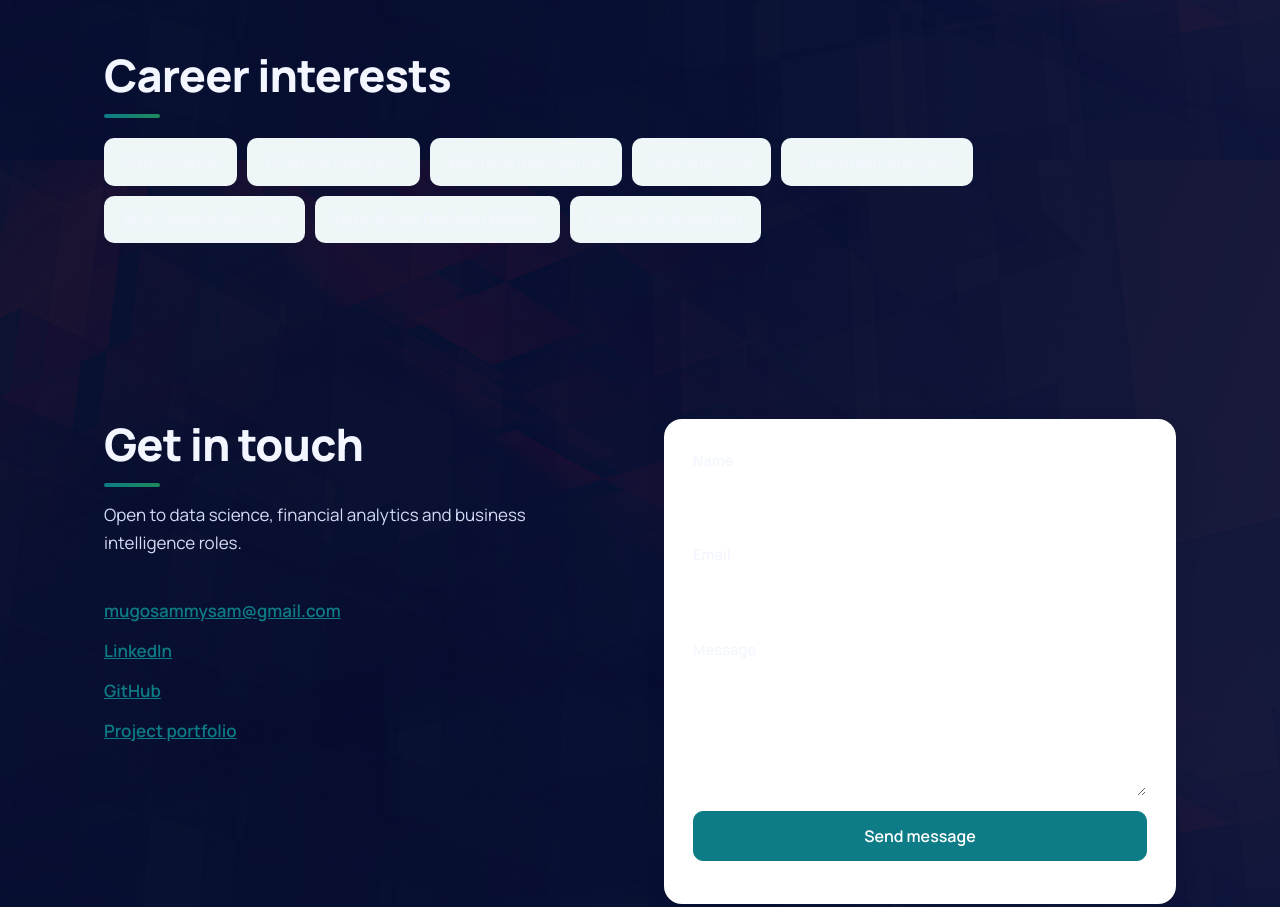
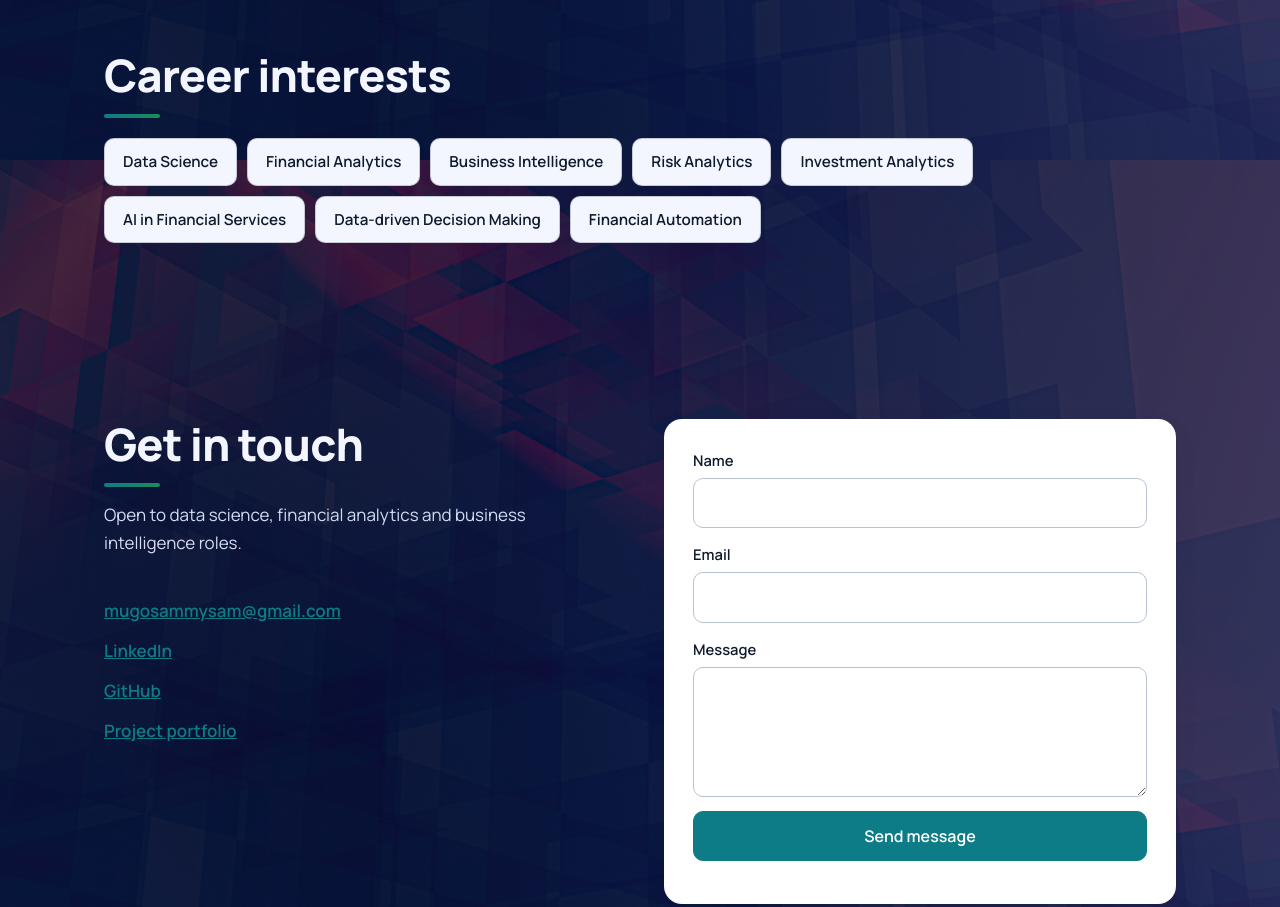
Before and after one commit to Mugo-Samuel/My-portfolio, a plain HTML site: page index.html in a window 1280 px wide. Shown: the part 4640-5547 px from the top of the page. Drawn offline with Linux system fonts and the light colour scheme.

Commit message:
Improve contact form text contrast

```diff
--- a/index.html
+++ b/index.html
@@ -203,6 +203,18 @@ footer{background:rgba(7,13,45,.86);color:#D5DCF5;border-top-color:rgba(255,255,
 .pillar *,.card *,.facts li *,.edu>div *,.chart .k *,.niche .grid div *{color:#0F1B2D!important}
 .pillar:hover *,.card:hover *,.facts li:hover *,.edu>div:hover *,.niche .grid div:hover *{color:#0F1B2D!important}
 .tags span:hover{background:#E6F3F2;color:#0F1B2D!important;border-color:var(--teal)}
+/* Let the supplied image read through the page while preserving text contrast. */
+body{background-image:linear-gradient(rgba(7,13,45,.18),rgba(7,13,45,.18)),url('assets/portfolio-background.jpg')}
+section{background:rgba(7,13,45,.4)!important}
+.hero{background:rgba(7,13,45,.3)}
+#expertise,#contact{background:rgba(7,13,45,.4)!important}
+.ticker,footer{background:rgba(7,13,45,.55)}
+.interests span{background:#F4F6FF;color:#0F1B2D!important;border:1px solid rgba(15,27,45,.2);transition:none}
+.interests span:hover{background:#F4F6FF;color:#0F1B2D!important;border-color:rgba(15,27,45,.2);transform:none}
+#contact form label{color:#0F1B2D!important}
+#contact form input,#contact form textarea{background:#fff;color:#0F1B2D!important;border-color:#B8C2D1}
+#contact form input::placeholder,#contact form textarea::placeholder{color:#526174;opacity:1}
+#contact form input:focus,#contact form textarea:focus{color:#0F1B2D!important;border-color:#0E7C86;outline:3px solid rgba(14,124,134,.2)}
 </style>
 </head>
 <body>
```
